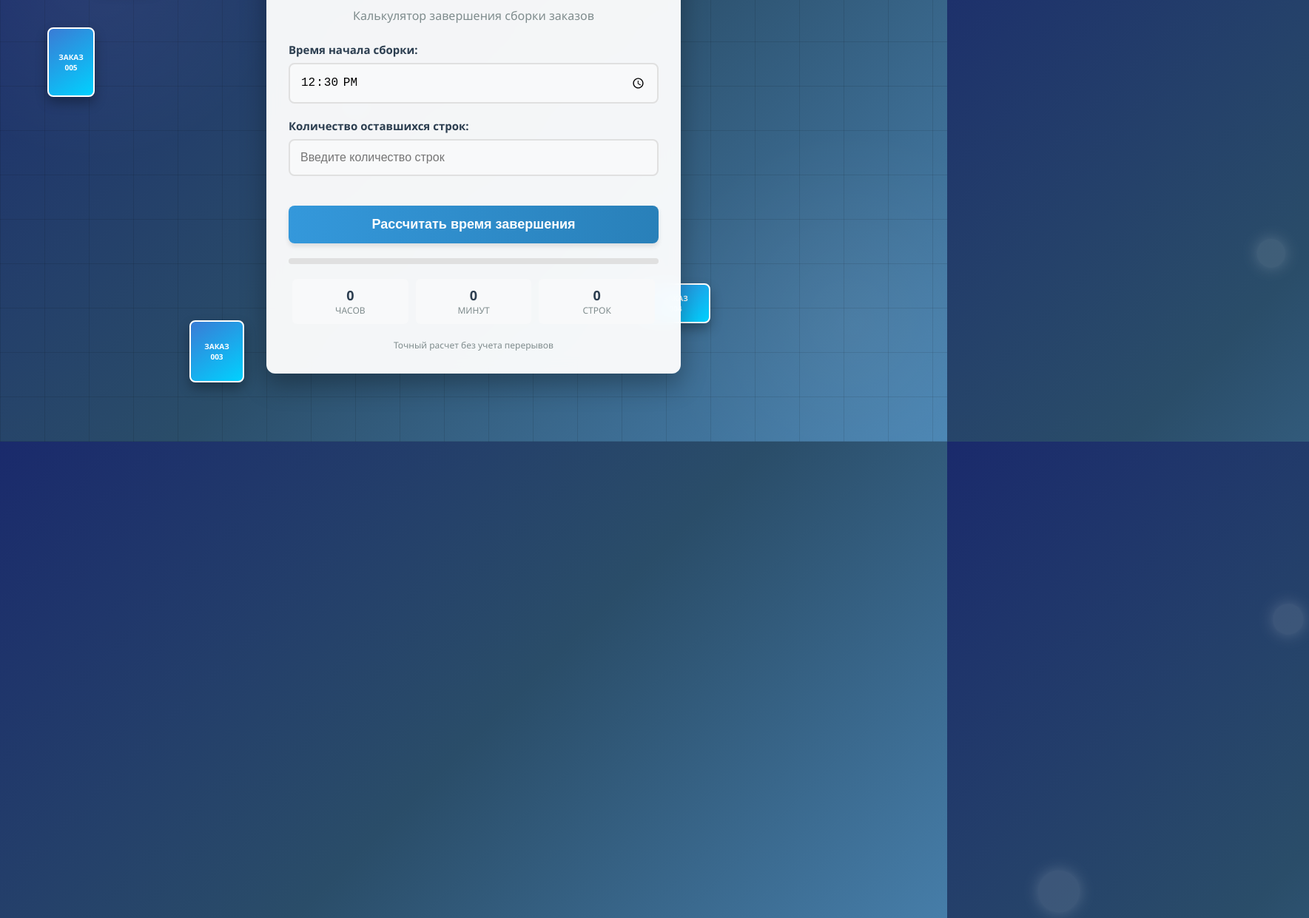
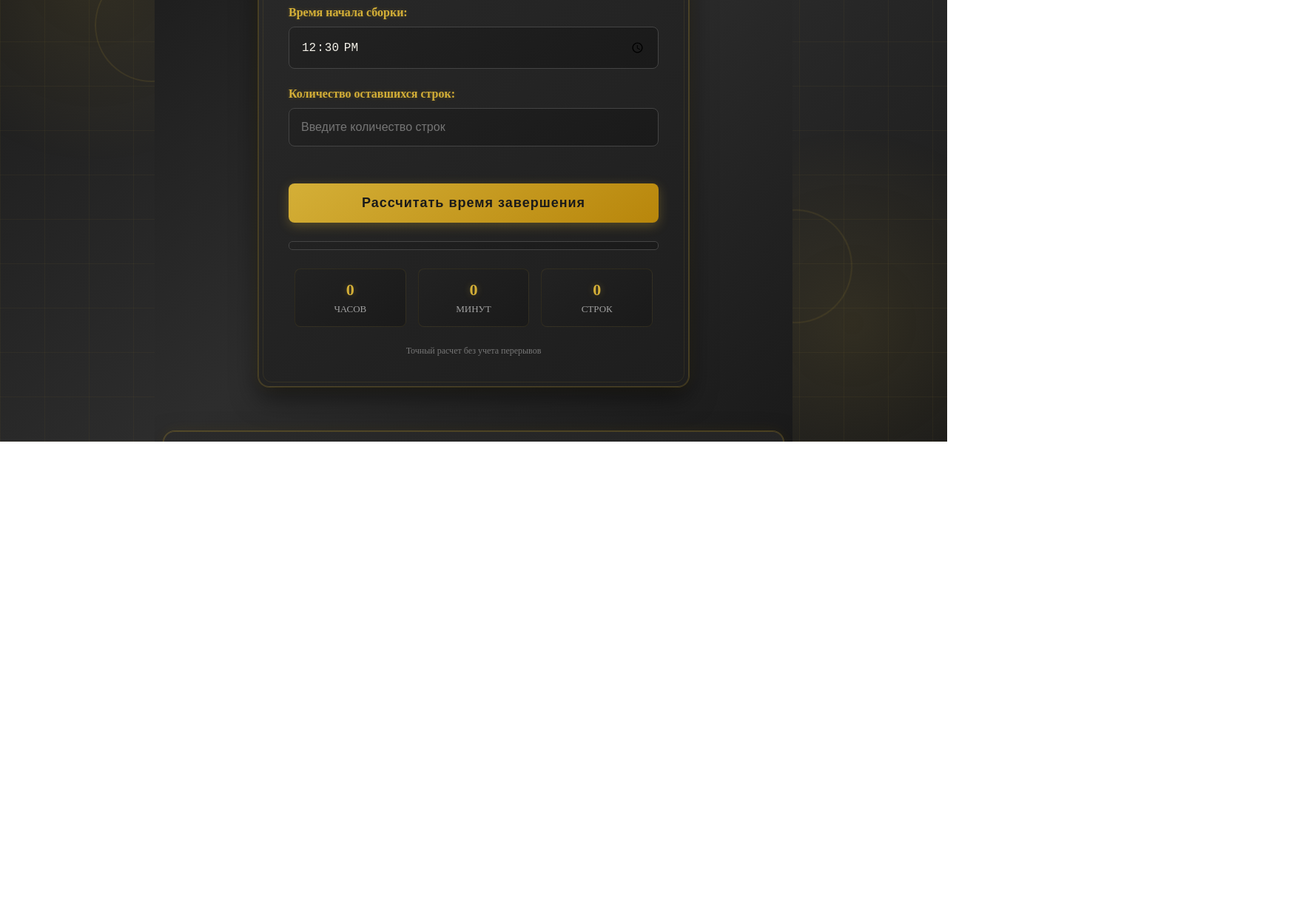
Before and after one commit to evghentom-sketch/stroky-, a plain HTML site: page index.html in a window 1280 px wide. Shown: the part 203-1444 px from the top of the page at 74% size, 1769 px wide, since content can reach past the window. After the commit the page ends 800 px from the top, so only its background shows below. Drawn offline with Linux system fonts and the light colour scheme; grey boxes are pictures that could not be loaded.

Commit message:
ndex.html

```diff
--- a/index.html
+++ b/index.html
@@ -6,89 +6,88 @@
     <title>Калькулятор завершения сборки</title>
     <style>
         /* Основные стили */
-        body {
-            font-family: 'Segoe UI', Tahoma, Geneva, Verdana, sans-serif;
+        html, body {
+            height: 100%;
             margin: 0;
             padding: 0;
             min-height: 100vh;
             display: flex;
-            justify-content: center;
+            flex-direction: column;
+            justify-content: flex-start;
             align-items: center;
-            color: #333;
+            color: #f3f0e8;
+            background: linear-gradient(135deg, #1a1a1a 0%, #2d2d2d 50%, #1a1a1a 100%);
             position: relative;
-            overflow: hidden;
-            background: linear-gradient(135deg, #1a2a6c 0%, #2a4d69 50%, #4b86b4 100%);
+            overflow-x: hidden;
+            overflow-y: auto; /* Разрешаем вертикальный скролл */
         }
 
-        /* Фон склада */
+        /* Фон с золотыми акцентами */
         body::before {
             content: '';
-            position: absolute;
+            position: fixed;
             top: 0;
             left: 0;
             width: 100%;
             height: 100%;
-            background-image:
-                radial-gradient(circle at 10% 20%, rgba(255,255,255,0.05) 0%, transparent 20%),
-                radial-gradient(circle at 90% 80%, rgba(255,255,255,0.05) 0%, transparent 20%),
-                repeating-linear-gradient(0deg, rgba(0,0,0,0.1) 0px, rgba(0,0,0,0.1) 1px, transparent 1px, transparent 60px),
-                repeating-linear-gradient(90deg, rgba(0,0,0,0.1) 0px, rgba(0,0,0,0.1) 1px, transparent 1px, transparent 60px);
+            background:
+                radial-gradient(circle at 10% 20%, rgba(212, 175, 55, 0.1) 0%, transparent 20%),
+                radial-gradient(circle at 90% 80%, rgba(212, 175, 55, 0.1) 0%, transparent 20%),
+                repeating-linear-gradient(0deg, rgba(212, 175, 55, 0.05) 0px, rgba(212, 175, 55, 0.05) 1px, transparent 1px, transparent 60px),
+                repeating-linear-gradient(90deg, rgba(212, 175, 55, 0.05) 0px, rgba(212, 175, 55, 0.05) 1px, transparent 1px, transparent 60px);
             z-index: -2;
         }
 
-        /* Анимированные коробки */
-        .box {
-            position: absolute;
-            background: linear-gradient(145deg, #3a7bd5, #00d2ff);
-            border: 2px solid #ffffff;
-            border-radius: 8px;
-            box-shadow: 0 8px 16px rgba(0,0,0,0.3);
-            display: flex;
-            justify-content: center;
-            align-items: center;
-            color: white;
-            font-weight: bold;
-            text-align: center;
-            z-index: -1;
-        }
-
-        .box-label {
-            font-size: 10px;
-            text-align: center;
-            word-break: break-word;
-            padding: 4px;
-        }
-
         .container {
-            background-color: rgba(255, 255, 255, 0.95);
-            border-radius: 12px;
-            box-shadow: 0 15px 35px rgba(0, 0, 0, 0.3);
+            background: linear-gradient(145deg, #2a2a2a, #1e1e1e);
+            border-radius: 15px;
+            box-shadow:
+                0 15px 35px rgba(0, 0, 0, 0.5),
+                0 0 0 1px rgba(212, 175, 55, 0.3),
+                0 0 20px rgba(212, 175, 55, 0.1);
             width: 90%;
             max-width: 500px;
-            padding: 30px;
+            padding: 40px;
             text-align: center;
             position: relative;
             z-index: 10;
+            border: 1px solid rgba(212, 175, 55, 0.2);
             backdrop-filter: blur(10px);
+            margin: 30px 0;
+        }
+
+        /* Декоративная рамка */
+        .container::before {
+            content: '';
+            position: absolute;
+            top: 5px;
+            left: 5px;
+            right: 5px;
+            bottom: 5px;
+            border: 1px solid rgba(212, 175, 55, 0.1);
+            border-radius: 12px;
+            pointer-events: none;
+            z-index: 1;
         }
 
         h1 {
-            color: #27ae60;
+            color: #d4af37;
             margin-bottom: 10px;
-            font-size: 32px;
-            text-shadow: 2px 2px 4px rgba(0,0,0,0.1);
+            font-size: 36px;
+            text-shadow: 0 0 10px rgba(212, 175, 55, 0.5);
             position: relative;
             display: inline-block;
-            letter-spacing: 2px;
+            letter-spacing: 3px;
+            font-weight: bold;
         }
 
         h1::after {
             content: '';
             position: absolute;
-            bottom: -5px;
+            bottom: -8px;
             left: 10%;
             right: 10%;
-            height: 3px;
+            height: 2px;
             background: linear-gradient(to right, transparent, #d4af37, transparent);
             border-radius: 2px;
         }
@@ -96,71 +95,91 @@
         h1::before {
             content: '';
             position: absolute;
-            top: -5px;
+            top: -8px;
             left: 10%;
             right: 10%;
-            height: 3px;
+            height: 2px;
             background: linear-gradient(to right, transparent, #d4af37, transparent);
             border-radius: 2px;
         }
 
         .subtitle {
-            color: #7f8c8d;
-            margin-bottom: 25px;
+            color: #a0a0a0;
+            margin-bottom: 30px;
             font-size: 16px;
         }
 
         .input-group {
-            margin: 20px 0;
+            margin: 25px 0;
             text-align: left;
         }
 
         label {
             display: block;
-            margin-bottom: 8px;
+            margin-bottom: 10px;
             font-weight: 600;
-            color: #2c3e50;
-            font-size: 15px;
+            color: #d4af37;
+            font-size: 16px;
+            text-shadow: 0 0 5px rgba(212, 175, 55, 0.3);
         }
 
         input[type="time"],
         input[type="number"] {
             width: 100%;
-            padding: 14px;
-            border: 2px solid #e0e0e0;
+            padding: 16px;
+            border: 1px solid #444;
             border-radius: 8px;
             font-size: 16px;
             transition: all 0.3s;
             box-sizing: border-box;
-            background-color: #f8f9fa;
+            background: linear-gradient(145deg, #222, #1a1a1a);
+            color: #f3f0e8;
         }
 
         input[type="time"]:focus,
         input[type="number"]:focus {
-            border-color: #3498db;
+            border-color: #d4af37;
             outline: none;
-            box-shadow: 0 0 0 3px rgba(52, 152, 219, 0.2);
-            background-color: white;
+            box-shadow: 0 0 0 3px rgba(212, 175, 55, 0.3);
+            background: #1e1e1e;
         }
 
         button {
-            background: linear-gradient(to right, #3498db, #2980b9);
-            color: white;
+            background: linear-gradient(145deg, #d4af37, #b8860b);
+            color: #1a1a1a;
             border: none;
-            padding: 15px 30px;
+            padding: 16px 35px;
             font-size: 18px;
             border-radius: 8px;
             cursor: pointer;
-            margin-top: 20px;
+            margin-top: 25px;
             width: 100%;
             font-weight: 600;
             transition: all 0.3s;
-            box-shadow: 0 4px 6px rgba(0,0,0,0.1);
+            box-shadow: 0 4px 15px rgba(212, 175, 55, 0.3);
+            letter-spacing: 1px;
+            position: relative;
+            overflow: hidden;
+        }
+
+        button::before {
+            content: '';
+            position: absolute;
+            top: 0;
+            left: -100%;
+            width: 100%;
+            height: 100%;
+            background: linear-gradient(90deg, transparent, rgba(255, 255, 255, 0.2), transparent);
+            transition: 0.5s;
         }
 
         button:hover {
             transform: translateY(-3px);
-            box-shadow: 0 6px 12px rgba(0,0,0,0.15);
+            box-shadow: 0 6px 20px rgba(212, 175, 55, 0.4);
+        }
+
+        button:hover::before {
+            left: 100%;
         }
 
         button:active {
@@ -169,15 +188,16 @@
 
         .result {
             margin-top: 30px;
-            padding: 20px;
-            background: linear-gradient(145deg, #f0f4f8, #e2e8f0);
-            border-radius: 8px;
+            padding: 25px;
+            background: linear-gradient(145deg, #2a2a2a, #1e1e1e);
+            border-radius: 10px;
             font-size: 20px;
             font-weight: 600;
-            color: #27ae60;
+            color: #d4af37;
             display: none;
-            border-left: 5px solid #27ae60;
-            box-shadow: inset 0 0 10px rgba(0,0,0,0.05);
+            border-left: 3px solid #d4af37;
+            box-shadow: inset 0 0 15px rgba(0, 0, 0, 0.3);
+            border: 1px solid rgba(212, 175, 55, 0.1);
         }
 
         .overlay {
@@ -186,7 +206,7 @@
             left: 0;
             width: 100%;
             height: 100%;
-            background-color: rgba(0, 0, 0, 0.9);
+            background: linear-gradient(135deg, #000 0%, #111 100%);
             display: none;
             justify-content: center;
             align-items: center;
@@ -202,7 +222,7 @@
             text-transform: uppercase;
             text-shadow: 0 0 30px rgba(212, 175, 55, 1);
             animation: pulse 1.5s infinite, glow 2s infinite alternate;
-            letter-spacing: 3px;
+            letter-spacing: 5px;
         }
 
         @keyframes pulse {
@@ -217,16 +237,17 @@
         }
 
         .progress-bar {
-            height: 8px;
-            background-color: #e0e0e0;
-            border-radius: 4px;
-            margin: 20px 0;
+            height: 10px;
+            background: linear-gradient(145deg, #222, #1a1a1a);
+            border-radius: 5px;
+            margin: 25px 0;
             overflow: hidden;
+            border: 1px solid #444;
         }
 
         .progress {
             height: 100%;
-            background: linear-gradient(to right, #3498db, #2ecc71);
+            background: linear-gradient(to right, #d4af37, #f0c050);
             width: 0%;
             transition: width 0.5s;
             border-radius: 4px;
@@ -235,49 +256,52 @@
         .stats {
             display: flex;
             justify-content: space-around;
-            margin-top: 20px;
+            margin-top: 25px;
             text-align: center;
         }
 
         .stat-box {
-            background: #f8f9fa;
-            padding: 10px;
-            border-radius: 6px;
+            background: linear-gradient(145deg, #222, #1a1a1a);
+            padding: 15px;
+            border-radius: 8px;
             flex: 1;
-            margin: 0 5px;
+            margin: 0 8px;
+            border: 1px solid rgba(212, 175, 55, 0.1);
         }
 
         .stat-value {
-            font-size: 18px;
+            font-size: 22px;
             font-weight: bold;
-            color: #2c3e50;
+            color: #d4af37;
+            text-shadow: 0 0 10px rgba(212, 175, 55, 0.3);
         }
 
         .stat-label {
-            font-size: 12px;
-            color: #7f8c8d;
+            font-size: 13px;
+            color: #a0a0a0;
+            margin-top: 5px;
         }
 
         .footer {
-            margin-top: 20px;
-            color: #7f8c8d;
+            margin-top: 25px;
+            color: #777;
             font-size: 12px;
         }
 
         .loading {
             display: none;
             text-align: center;
-            margin: 20px 0;
+            margin: 25px 0;
         }
 
         .spinner {
-            border: 4px solid rgba(0, 0, 0, 0.1);
+            border: 4px solid rgba(212, 175, 55, 0.2);
             border-radius: 50%;
-            border-top: 4px solid #3498db;
-            width: 30px;
-            height: 30px;
+            border-top: 4px solid #d4af37;
+            width: 35px;
+            height: 35px;
             animation: spin 1s linear infinite;
-            margin: 0 auto;
+            margin: 0 auto 15px;
         }
 
         @keyframes spin {
@@ -288,76 +312,150 @@
         .error {
             color: #e74c3c;
             font-size: 14px;
-            margin-top: 5px;
+            margin-top: 8px;
             display: none;
-        }
-
-        .success {
-            color: #27ae60;
-            font-size: 14px;
-            margin-top: 5px;
-            display: none;
-        }
-
-        .highlight {
-            background-color: #fff9c4;
-            padding: 2px 4px;
-            border-radius: 3px;
-            font-weight: 600;
         }
 
         .time-display {
             font-size: 18px;
-            color: #2c3e50;
-            margin: 10px 0;
+            color: #d4af37;
+            margin: 15px 0;
             font-weight: 600;
+            text-shadow: 0 0 5px rgba(212, 175, 55, 0.3);
         }
 
         .prediction {
             font-style: italic;
-            color: #7f8c8d;
-            margin-top: 10px;
+            color: #a0a0a0;
+            margin-top: 15px;
         }
 
-        .visual-element {
-            position: absolute;
-            width: 40px;
-            height: 40px;
-            background: rgba(255, 255, 255, 0.1);
-            border-radius: 50%;
-            box-shadow: 0 0 20px rgba(255, 255, 255, 0.2);
-            animation: float 15s infinite linear;
+        /* Декоративные элементы */
+        .decoration {
+            position: fixed;
+            width: 100%;
+            height: 100%;
+            top: 0;
+            left: 0;
+            pointer-events: none;
+            z-index: -1;
         }
 
-        @keyframes float {
-            0% { transform: translate(0, 0) rotate(0deg); }
-            100% { transform: translate(100vw, 100vh) rotate(360deg); }
+        .decoration::before,
+        .decoration::after {
+            content: '';
+            position: absolute;
+            width: 150px;
+            height: 150px;
+            border: 2px solid rgba(212, 175, 55, 0.1);
+            border-radius: 50%;
+        }
+
+        .decoration::before {
+            top: 20%;
+            left: 10%;
+            animation: rotate 20s linear infinite;
+        }
+
+        .decoration::after {
+            bottom: 20%;
+            right: 10%;
+            animation: rotate 25s linear infinite reverse;
+        }
+
+        @keyframes rotate {
+            from { transform: rotate(0deg); }
+            to { transform: rotate(360deg); }
+        }
+
+        /* Секция топ-сотрудников */
+        .leaderboard-section {
+            width: 90%;
+            max-width: 800px;
+            background: linear-gradient(145deg, #2a2a2a, #1e1e1e);
+            border-radius: 15px;
+            padding: 30px;
+            margin: 30px 0;
+            box-shadow:
+                0 15px 35px rgba(0, 0, 0, 0.5),
+                0 0 0 1px rgba(212, 175, 55, 0.3),
+                0 0 20px rgba(212, 175, 55, 0.1);
+            border: 1px solid rgba(212, 175, 55, 0.2);
+            backdrop-filter: blur(10px);
+        }
+
+        .leaderboard-title {
+            color: #d4af37;
+            font-size: 28px;
+            text-align: center;
+            margin-bottom: 30px;
+            text-shadow: 0 0 10px rgba(212, 175, 55, 0.5);
+        }
+
+        .employee-card {
+            display: flex;
+            align-items: center;
+            background: linear-gradient(145deg, #222, #1a1a1a);
+            border-radius: 12px;
+            padding: 20px;
+            margin-bottom: 20px;
+            box-shadow: 0 5px 15px rgba(0, 0, 0, 0.3);
+            border: 1px solid rgba(212, 175, 55, 0.1);
+            transition: transform 0.3s;
+        }
+
+        .employee-card:hover {
+            transform: translateY(-5px);
+        }
+
+        .employee-image {
+            width: 100px;
+            height: 100px;
+            border-radius: 50%;
+            object-fit: cover;
+            margin-right: 20px;
+            border: 2px solid #d4af37;
+            box-shadow: 0 0 15px rgba(212, 175, 55, 0.3);
+        }
+
+        .employee-info {
+            flex: 1;
+            text-align: left;
+        }
+
+        .employee-name {
+            color: #d4af37;
+            font-size: 22px;
+            margin: 0 0 5px 0;
+            text-shadow: 0 0 5px rgba(212, 175, 55, 0.3);
+        }
+
+        .employee-position {
+            color: #a0a0a0;
+            font-size: 16px;
+            margin: 0 0 10px 0;
+        }
+
+        .employee-description {
+            color: #ccc;
+            font-size: 14px;
+            line-height: 1.5;
+        }
+
+        .gold-badge {
+            background: linear-gradient(145deg, #d4af37, #b8860b);
+            color: #1a1a1a;
+            padding: 5px 15px;
+            border-radius: 20px;
+            font-weight: bold;
+            font-size: 14px;
+            margin-top: 10px;
+            display: inline-block;
         }
     </style>
 </head>
 <body>
-    <!-- Визуальные элементы фона -->
-    <div class="visual-element" style="top: 10%; left: 5%;"></div>
-    <div class="visual-element" style="top: 20%; right: 10%; animation-delay: -5s;"></div>
-    <div class="visual-element" style="bottom: 15%; left: 15%; animation-delay: -10s;"></div>
-    <div class="visual-element" style="bottom: 25%; right: 20%; animation-delay: -7s;"></div>
-
-    <!-- Коробки на фоне -->
-    <div class="box" style="top: 15%; left: 10%; width: 80px; height: 60px; animation: floatBox 20s infinite linear;">
-        <div class="box-label">ЗАКАЗ<br>001</div>
-    </div>
-    <div class="box" style="top: 5%; right: 15%; width: 100px; height: 70px; animation: floatBox 25s infinite linear; animation-delay: -3s;">
-        <div class="box-label">ЗАКАЗ<br>002</div>
-    </div>
-    <div class="box" style="bottom: 10%; left: 20%; width: 70px; height: 80px; animation: floatBox 18s infinite linear; animation-delay: -8s;">
-        <div class="box-label">ЗАКАЗ<br>003</div>
-    </div>
-    <div class="box" style="bottom: 20%; right: 25%; width: 90px; height: 50px; animation: floatBox 22s infinite linear; animation-delay: -12s;">
-        <div class="box-label">ЗАКАЗ<br>004</div>
-    </div>
-    <div class="box" style="top: 30%; left: 5%; width: 60px; height: 90px; animation: floatBox 15s infinite linear; animation-delay: -2s;">
-        <div class="box-label">ЗАКАЗ<br>005</div>
-    </div>
+    <div class="decoration"></div>
 
     <div class="container">
         <h1>FIT</h1>
@@ -413,34 +511,45 @@
         </div>
     </div>
 
+    <div class="leaderboard-section">
+        <h2 class="leaderboard-title">ТОП Сотрудников</h2>
+
+        <div class="employee-card">
+            <img src="https://i.postimg.cc/7hv9LmKq/6464b560-ed4f-4f4c-b0bc-a99b48cb4f69.jpg" alt="Александр Ляшенко" class="employee-image">
+            <div class="employee-info">
+                <h3 class="employee-name">Александр Ляшенко</h3>
+                <div class="employee-position">Топ размещения</div>
+                <p class="employee-description">
+                    Александр демонстрирует исключительные навыки в области размещения заказов.
+                    Его эффективность и точность позволяют ему consistently быть лидером в своей области.
+                    Александр обладает высоким уровнем ответственности и внимания к деталям,
+                    что делает его незаменимым членом команды.
+                </p>
+                <div class="gold-badge">Лидер месяца</div>
+            </div>
+        </div>
+
+        <div class="employee-card">
+            <img src="https://i.postimg.cc/VkTC15GF/IMG-4086.jpg" alt="Юрий Репной" class="employee-image">
+            <div class="employee-info">
+                <h3 class="employee-name">Юрий Репной</h3>
+                <div class="employee-position">Топ приемки</div>
+                <p class="employee-description">
+                    Юрий является экспертом в области приемки товаров.
+                    Его опыт и внимание к качеству позволяют ему эффективно выявлять любые несоответствия.
+                    Юрий обладает отличными организационными навыками и способен работать в условиях высокой загрузки,
+                    при этом сохраняя высокое качество работы.
+                </p>
+                <div class="gold-badge">Профессионал года</div>
+            </div>
+        </div>
+    </div>
+
     <div id="overlay" class="overlay">
         <div class="overlay-content">СЕГОДНЯ БУДЕТ УЖИН!</div>
     </div>
 
     <script>
-        // Анимация коробок
-        function animateBoxes() {
-            const boxes = document.querySelectorAll('.box');
-            boxes.forEach(box => {
-                const x = (Math.random() - 0.5) * 2;
-                const y = (Math.random() - 0.5) * 2;
-                const duration = 15 + Math.random() * 15;
-
-                box.style.setProperty('--x', `${x}px`);
-                box.style.setProperty('--y', `${y}px`);
-                box.style.setProperty('--duration', `${duration}s`);
-            });
-        }
-
-        // Добавляем анимацию для коробок
-        const styleSheet = document.styleSheets[0];
-        const rule = '@keyframes floatBox { 0% { transform: translate(0, 0); } 100% { transform: translate(calc(var(--x) * 100vw), calc(var(--y) * 100vh)); } }';
-        if (styleSheet.insertRule) {
-            styleSheet.insertRule(rule, styleSheet.cssRules.length);
-        } else if (styleSheet.addRule) {
-            styleSheet.addRule('.box', rule);
-        }
-
         // Инициализация при загрузке
         document.addEventListener('DOMContentLoaded', function() {
             // Устанавливаем текущее время в поле "время начала"
@@ -448,9 +557,6 @@
             const currentHours = String(now.getHours()).padStart(2, '0');
             const currentMinutes = String(now.getMinutes()).padStart(2, '0');
             document.getElementById('startTime').value = `${currentHours}:${currentMinutes}`;
-
-            // Запускаем анимацию коробок
-            animateBoxes();
         });
 
         // Обработчик кнопки
@@ -589,18 +695,8 @@
             if (value && (isNaN(value) || parseInt(value) <= 0)) {
                 this.style.borderColor = '#e74c3c';
             } else {
-                this.style.borderColor = '#e0e0e0';
+                this.style.borderColor = '#444';
             }
-        });
-
-        // Добавляем эффект при наведении на кнопку
-        const btn = document.getElementById('calculateBtn');
-        btn.addEventListener('mouseenter', function() {
-            this.style.background = 'linear-gradient(to right, #2980b9, #3498db)';
-        });
-
-        btn.addEventListener('mouseleave', function() {
-            this.style.background = 'linear-gradient(to right, #3498db, #2980b9)';
         });
 
         // Добавляем анимацию для контейнера при загрузке
@@ -626,15 +722,6 @@
                 document.getElementById('overlay').style.display = 'none';
             }
         });
-
-        // Добавляем анимацию для визуальных элементов
-        const visualElements = document.querySelectorAll('.visual-element');
-        visualElements.forEach(el => {
-            const size = 20 + Math.random() * 40;
-            el.style.width = `${size}px`;
-            el.style.height = `${size}px`;
-            el.style.animationDuration = `${15 + Math.random() * 15}s`;
-        });
     </script>
 </body>
 </html>
```
